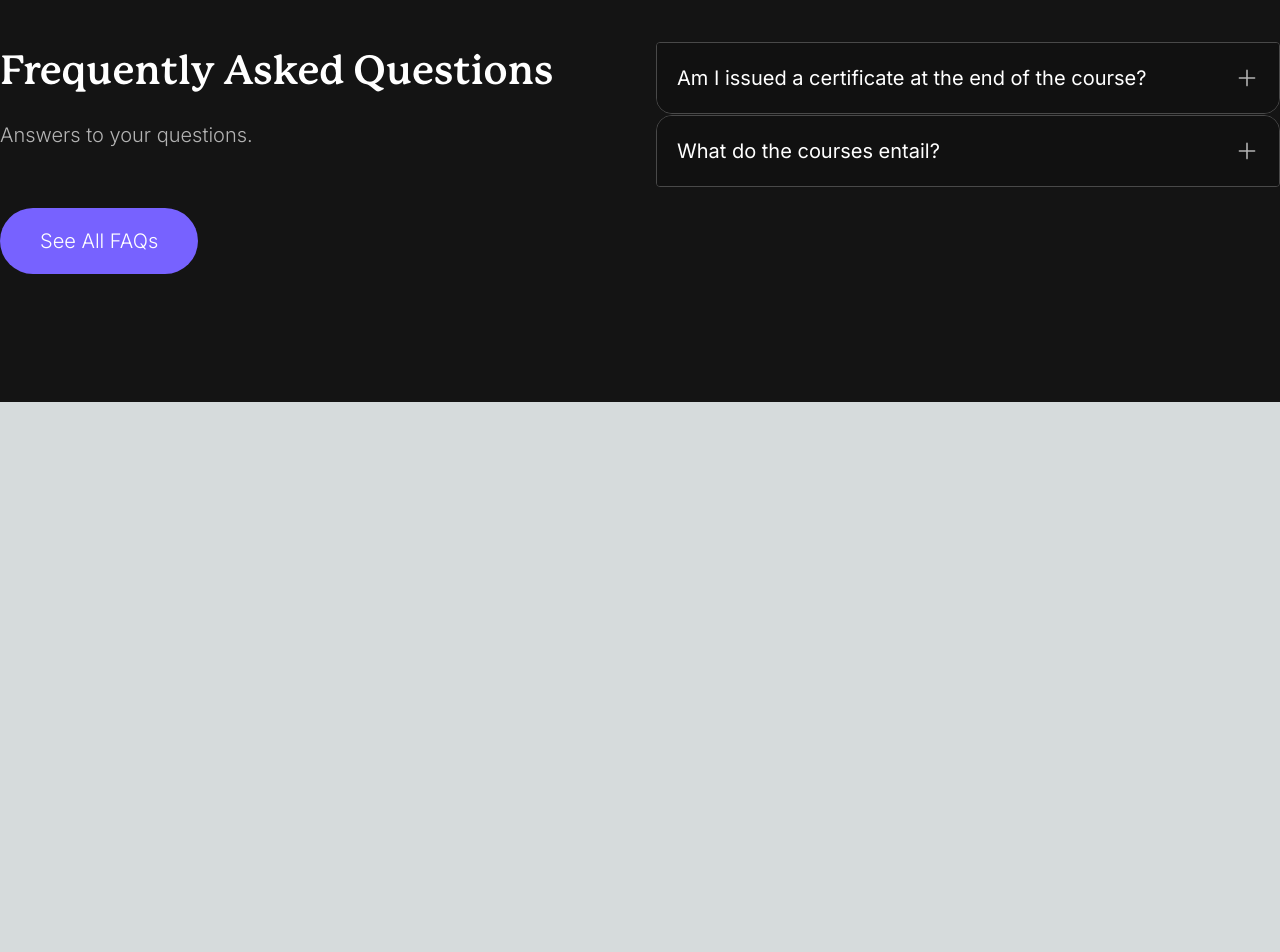
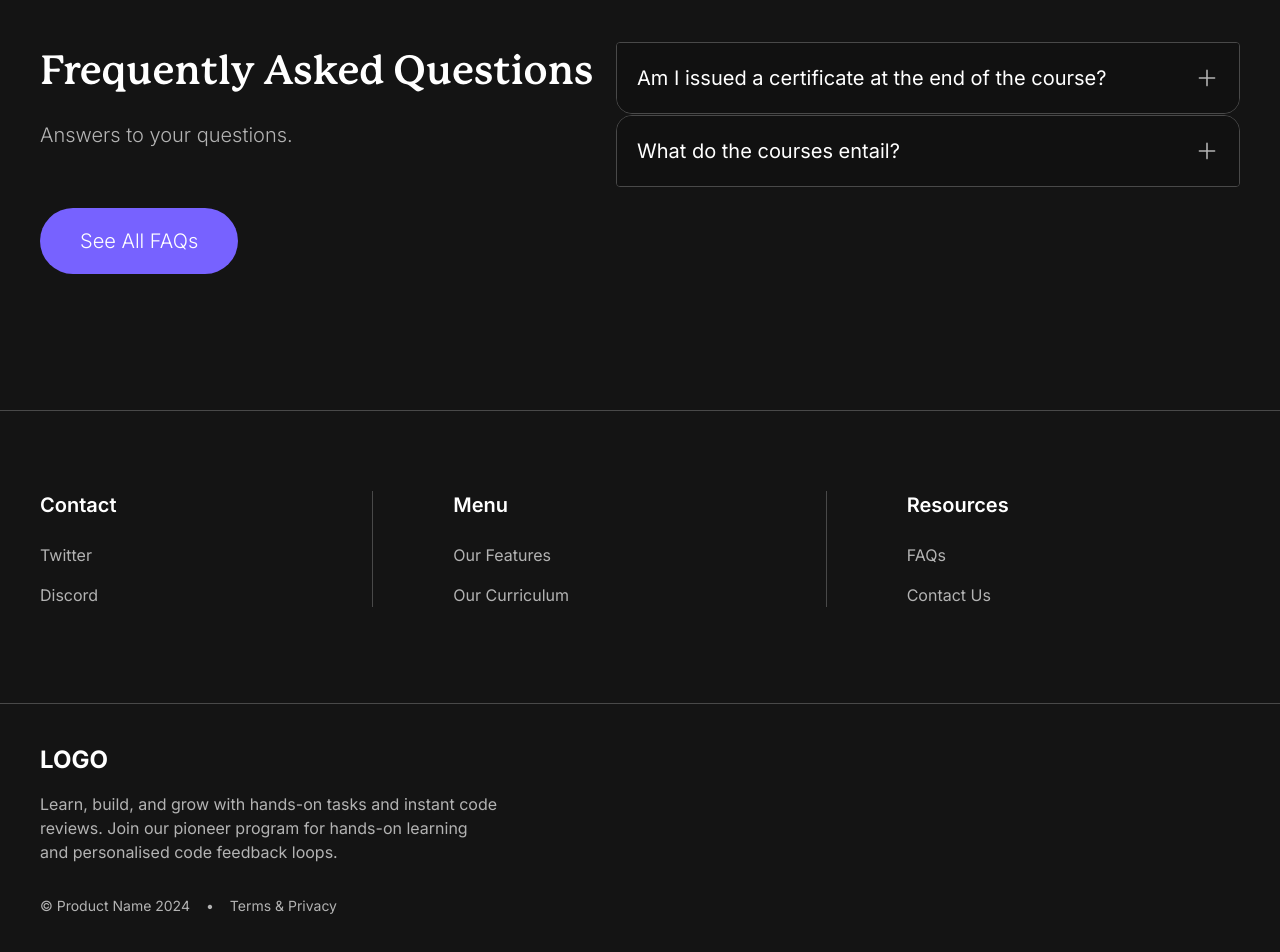
Before and after one commit to hxckr-org/hxckr-web, a Next.js app: page / in a window 1280 px wide. Shown: the part 4573-5525 px from the top of the page. Before the commit the page ends 4975 px from the top, so only its background shows below. Built offline with nearby package versions, Linux system fonts and the light colour scheme; no server answers.

Commit message:
feat: improved footer

```diff
--- a/src/app/components/sections/footer.tsx
+++ b/src/app/components/sections/footer.tsx
@@ -25,8 +25,9 @@ export default function Footer({ faqData = defaultFAQs }: FooterProps) {
   return (
     <footer className="bg-grey-footer-background flex flex-col py-32">
       <div className="max-w-[1460px] w-full flex flex-col m-auto gap-14">
-        <div className="flex flex-row justify-between">
-          <div className="flex flex-col items-left gap-4">
+        {/* FAQ Section */}
+        <div className="flex flex-row justify-between mb-20">
+          <div className="flex flex-col items-left gap-4 pl-10">
             <p className="text-[2.5rem] text-white font-p22mackinac font-bold leading-[60px] tracking-[-2%]">
               Frequently Asked Questions
             </p>
@@ -40,8 +41,51 @@ export default function Footer({ faqData = defaultFAQs }: FooterProps) {
               See All FAQs
             </Link>
           </div>
-          <div className="flex flex-col items-left gap-4 text-white">
+          <div className="flex flex-col items-left gap-4 text-white pr-10">
             <AccordionComponent data={faqData} />
+          </div>
+        </div>
+
+        {/* Footer Links Section */}
+        <div className="grid grid-cols-3 gap-20 text-white border-t border-grey-accordion-background pt-20">
+          <div className="flex flex-col gap-6 relative pl-10">
+            <h3 className="text-xl font-semibold">Contact</h3>
+            <div className="flex flex-col gap-4">
+              <Link href="https://twitter.com" className="text-grey-footer-text hover:text-white">Twitter</Link>
+              <Link href="https://discord.com" className="text-grey-footer-text hover:text-white">Discord</Link>
+            </div>
+            <div className="absolute right-0 top-0 h-full w-[1px] bg-grey-accordion-background"></div>
+          </div>
+
+          <div className="flex flex-col gap-6 relative">
+            <h3 className="text-xl font-semibold">Menu</h3>
+            <div className="flex flex-col gap-4">
+              <Link href="#features" className="text-grey-footer-text hover:text-white">Our Features</Link>
+              <Link href="#curriculum" className="text-grey-footer-text hover:text-white">Our Curriculum</Link>
+            </div>
+            <div className="absolute right-0 top-0 h-full w-[1px] bg-grey-accordion-background"></div>
+          </div>
+
+          <div className="flex flex-col gap-6">
+            <h3 className="text-xl font-semibold">Resources</h3>
+            <div className="flex flex-col gap-4">
+              <Link href="/faq" className="text-grey-footer-text hover:text-white">FAQs</Link>
+              <Link href="/contact" className="text-grey-footer-text hover:text-white">Contact Us</Link>
+            </div>
+          </div>
+        </div>
+
+        {/* Footer Bottom */}
+        <div className="flex flex-col gap-4 border-t border-grey-accordion-background pt-10 mt-10">
+          <div className="text-2xl font-bold text-white pl-10">LOGO</div>
+          <p className="text-grey-footer-text max-w-[500px] pl-10">
+            Learn, build, and grow with hands-on tasks and instant code reviews. Join our pioneer
+            program for hands-on learning and personalised code feedback loops.
+          </p>
+          <div className="flex gap-4 text-grey-footer-text text-sm mt-4 pl-10">
+            <span>© Product Name 2024</span>
+            <span>•</span>
+            <Link href="/terms" className="hover:text-white">Terms & Privacy</Link>
           </div>
         </div>
       </div>
```
